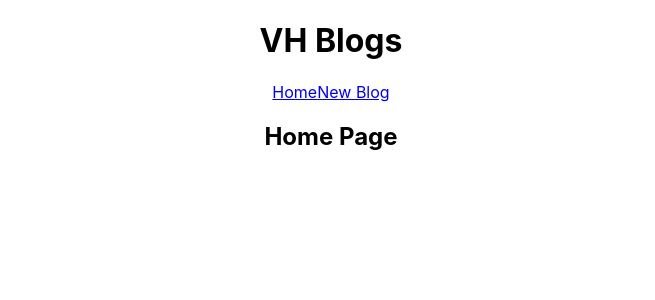
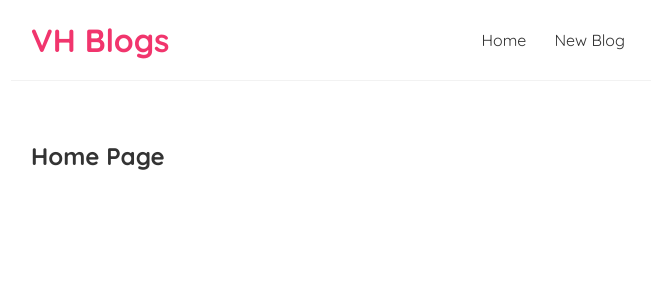
Before and after one commit to vhillyjay/GreenGrape, a React (Create React App) app: page / in a window 1280 px wide. Shown: the top 300 px of the page, without its empty margins (309-964 px from the left). Built offline with nearby package versions, Linux system fonts and the light colour scheme.

Commit message:
css designs on index.css

```diff
--- a/src/App.js
+++ b/src/App.js
@@ -1,6 +1,6 @@
 // import logo from './logo.svg';
   // react logo
-import './App.css';
+// import './App.css';
 import Navbar from './Navbar';
   // imported from Navbar.js
 import Home from './Home';
--- a/src/index.css
+++ b/src/index.css
@@ -1,4 +1,41 @@
-body {
+@import url('https://fonts.googleapis.com/css2?family=Quicksand:wght@300;400;500;600;700&display=swap');
+
+/* base styles */
+* {
+  margin: 0;
+  font-family: "Quicksand";
+  color: #333;
+}
+.navbar {
+  padding: 20px;
+  display: flex;
+  align-items: center;
+  max-width: 600px;
+  margin: 0 auto;
+  border-bottom: 1px solid #f2f2f2;
+}
+.navbar h1 {
+  color: #f1356d;
+}
+.navbar .links {
+  margin-left: auto;
+    /* goes left coz of .navbar display: flex */
+}
+.navbar a{
+  margin-left: 16px;
+  text-decoration: none;
+  padding: 6px;
+}
+.navbar a:hover {
+  color: #f1356d;
+}
+.content {
+  max-width: 600px;
+  margin: 40px auto;
+  padding: 20px;
+}
+
+/* body {
   margin: 0;
   font-family: -apple-system, BlinkMacSystemFont, 'Segoe UI', 'Roboto', 'Oxygen',
     'Ubuntu', 'Cantarell', 'Fira Sans', 'Droid Sans', 'Helvetica Neue',
@@ -10,4 +47,4 @@
 code {
   font-family: source-code-pro, Menlo, Monaco, Consolas, 'Courier New',
     monospace;
-}
+} */
```
